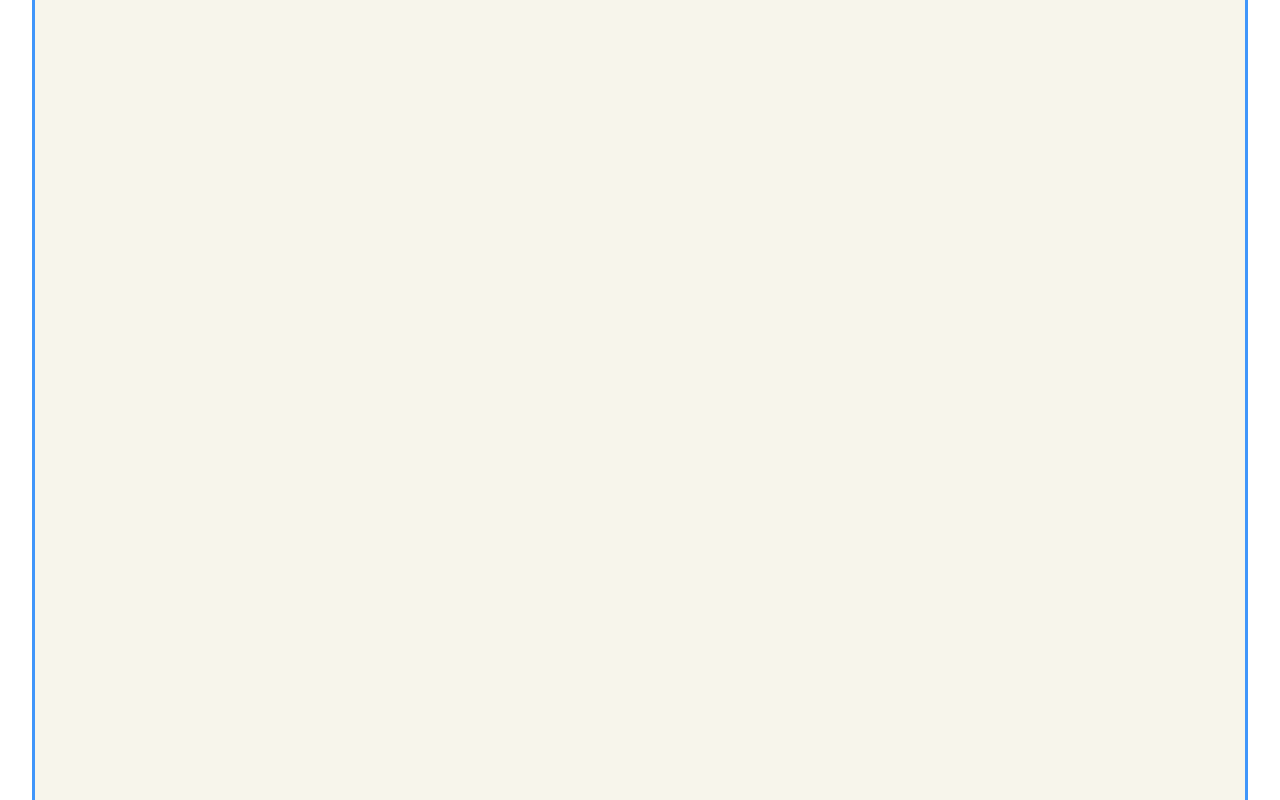
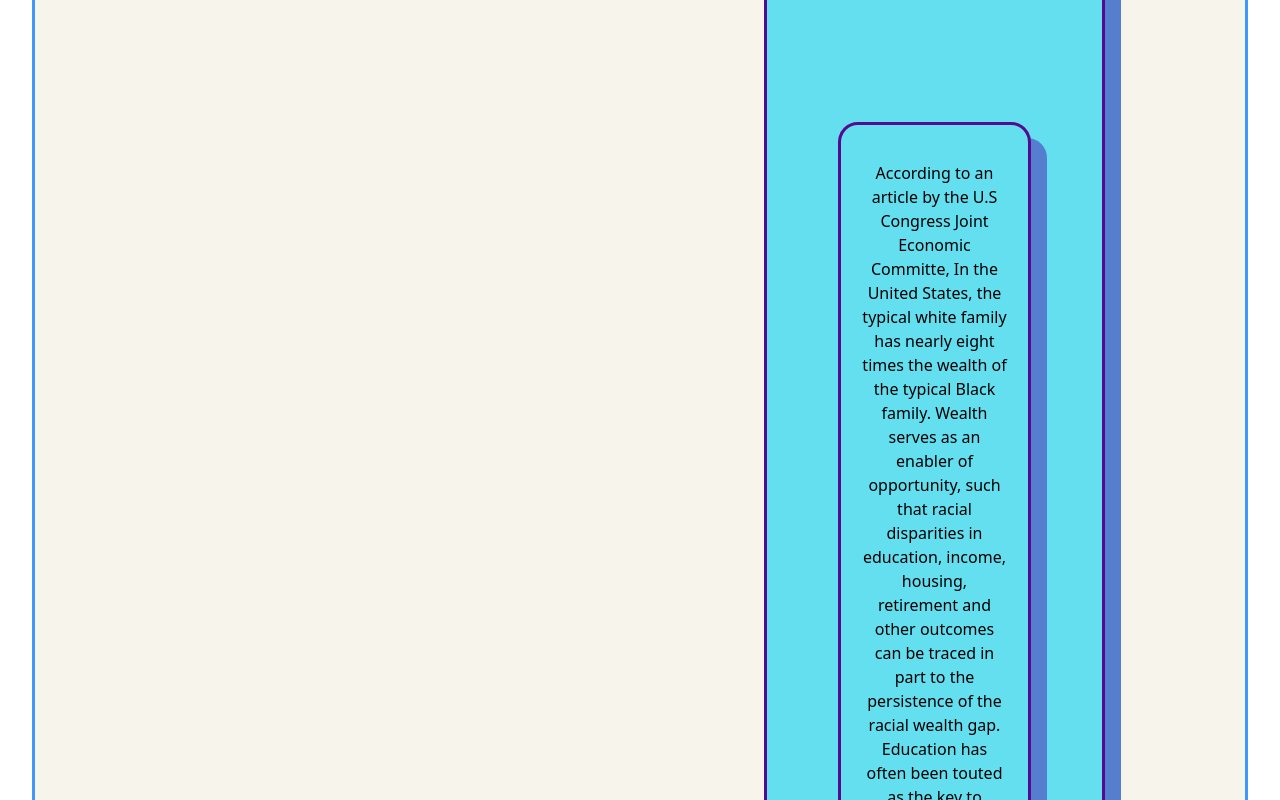
Before and after one commit to Kayla-anya/challenge, a Svelte app: page / in a window 1280 px wide. Shown: the part 8640-9440 px from the top of the page. Built offline with nearby package versions, Linux system fonts and the light colour scheme.

Commit message:
more text

```diff
--- a/src/Image.svelte
+++ b/src/Image.svelte
@@ -25,7 +25,12 @@
             <ArticleText>Asian Americans have the highest rates of higher education in the U.S. and often experience higher income levels and business ownership rates. This might suggest that education is the key to building wealth.
 
 However, when we look at Black Americans with similar education levels, their wealth outcomes are consistently lower. Data from the BWDC shows that in many counties, even with a strong Black college-educated population, homeownership, income, and business ownership rates remain disproportionately low.
-
+            <ArticleText> According to an article by the U.S Congress Joint Economic Committe, In the United States, the typical white family has nearly eight times the wealth of the typical
+Black family. Wealth serves as an enabler of opportunity, such that racial disparities in
+education, income, housing, retirement and other outcomes can be traced in part to the
+persistence of the racial wealth gap.
+Education has often been touted as the key to closing the racial wealth gap, but recent analysis
+shows that education alone is insufficient. </ArticleText>
 This tells us that education matters — but it doesn't fully close the racial wealth gap. Structural barriers like discrimination in hiring, wage gaps, access to capital, and historic inequity continue to block wealth-building even for highly educated Black Americans</ArticleText>
         {/snippet}
     </Scroller>
```
